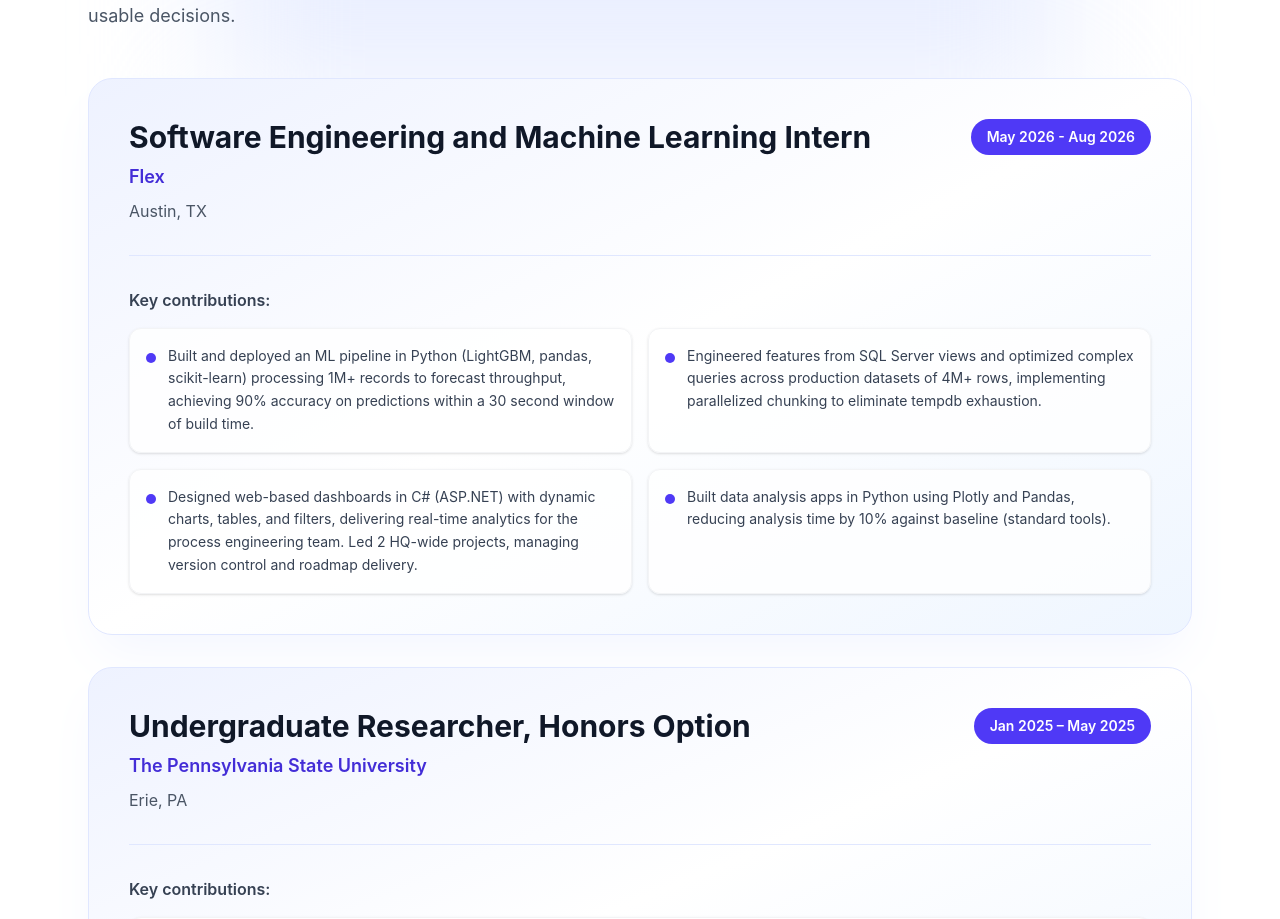
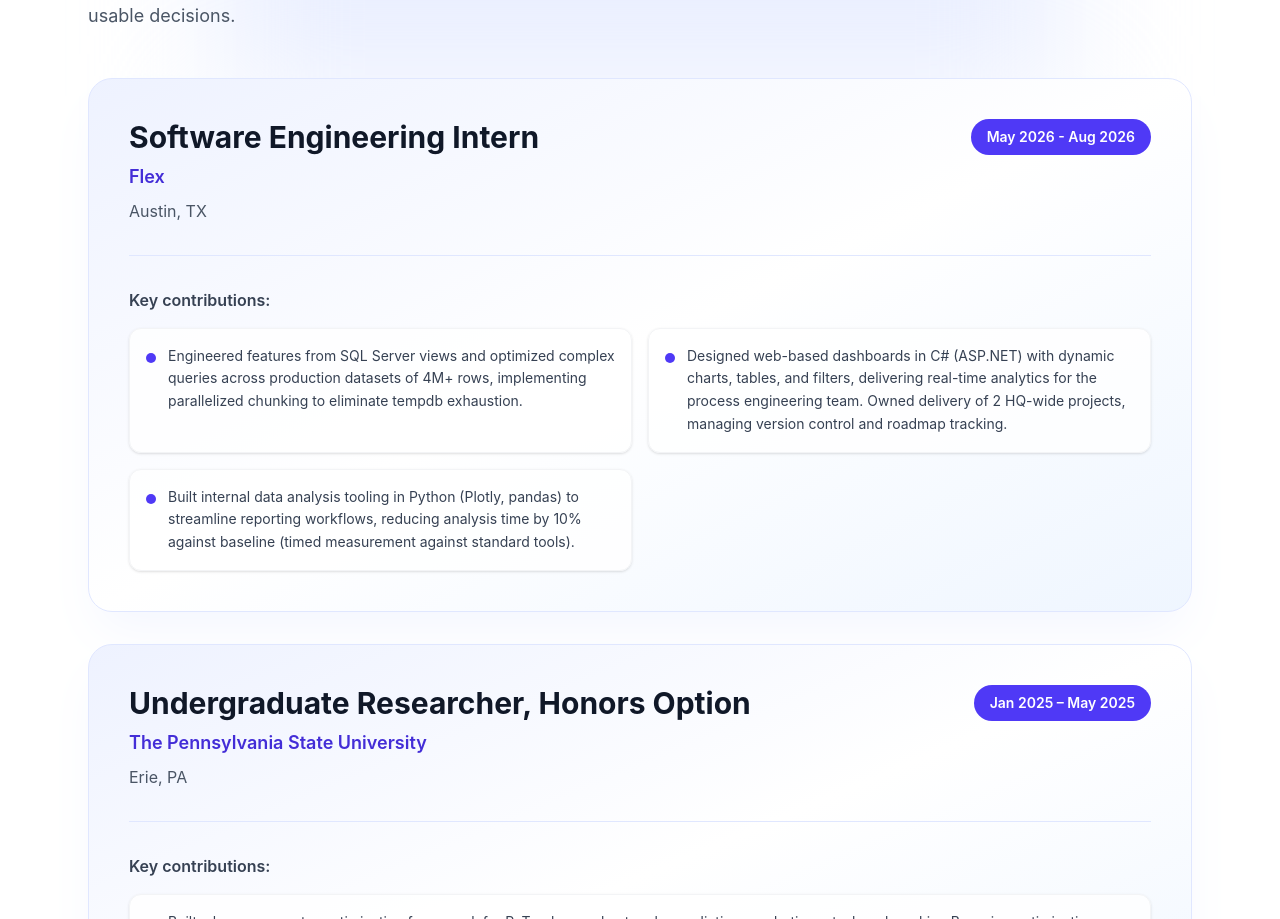
Before and after one commit to AHasenbein/portfolio, a React (Vite) app: page / in a window 1280 px wide. Shown: the part 3484-4403 px from the top of the page. Built offline with nearby package versions, Linux system fonts and the light colour scheme.

Commit message:
changes to description and updates to resume section

```diff
--- a/src/App.jsx
+++ b/src/App.jsx
@@ -261,15 +261,14 @@
 const WorkExperienceSection = () => {
   const experiences = [
     {
-      title: "Software Engineering and Machine Learning Intern",
+      title: "Software Engineering Intern",
       company: "Flex",
       location: "Austin, TX",
       dates: "May 2026 - Aug 2026",
       responsibilities: [
-        "Built and deployed an ML pipeline in Python (LightGBM, pandas, scikit-learn) processing 1M+ records to forecast throughput, achieving 90% accuracy on predictions within a 30 second window of build time.",
         "Engineered features from SQL Server views and optimized complex queries across production datasets of 4M+ rows, implementing parallelized chunking to eliminate tempdb exhaustion.",
-        "Designed web-based dashboards in C# (ASP.NET) with dynamic charts, tables, and filters, delivering real-time analytics for the process engineering team. Led 2 HQ-wide projects, managing version control and roadmap delivery.",
-        "Built data analysis apps in Python using Plotly and Pandas, reducing analysis time by 10% against baseline (standard tools)."
+        "Designed web-based dashboards in C# (ASP.NET) with dynamic charts, tables, and filters, delivering real-time analytics for the process engineering team. Owned delivery of 2 HQ-wide projects, managing version control and roadmap tracking.",
+        "Built internal data analysis tooling in Python (Plotly, pandas) to streamline reporting workflows, reducing analysis time by 10% against baseline (timed measurement against standard tools)."
       ]
     },
     {
```
Also changed, not shown: 2 other files (tests, documents, lock files or other folders).
